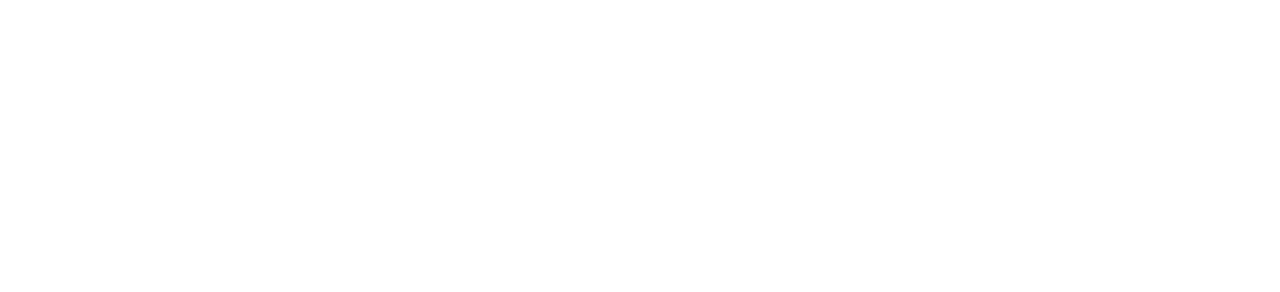
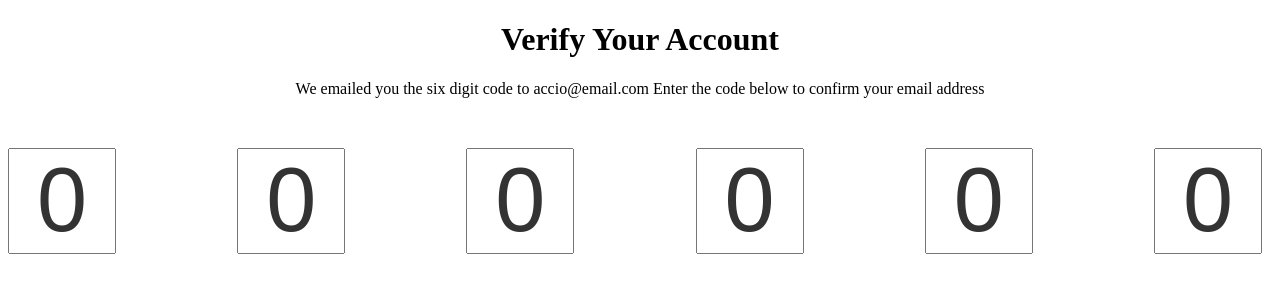
Before and after one commit to acciojob/OTP-RishabhSingh4872962, a website: page main.html in a window 1280 px wide. Drawn offline with Linux system fonts and the light colour scheme.

Commit message:
created a submission

```diff
--- a/main.html
+++ b/main.html
@@ -7,6 +7,22 @@
 </head>
 
 <body>
+
+
+	<h1 id="verification_heading">Verify Your Account</h1>
+
+	<p id="verification_subtext">We emailed you the six digit code to accio@email.com Enter the code below to confirm your email address</p>
+
+	<div class="code-container">
+	<input class="code"  value=0 />
+	<input class="code"  value=0 />
+	<input class="code"  value=0 />
+	<input class="code"  value=0 />
+	<input class="code"  value=0 />
+	<input class="code"  value=0 />
+
+</div>
+
 	<!-- the entire body must be written by student -->
     <script type="text/javascript" src="./script.js">
 </script>
--- a/styles.css
+++ b/styles.css
@@ -1 +1,23 @@
 /*  your css code here. If applicable */
+#verification_heading{
+	display:flex;
+	justify-content:center
+}
+#verification_subtext{
+	display:flex;
+	justify-content:center
+}
+.code-container{
+	 display: flex;
+      justify-content: space-between;
+      align-items: center;
+	margin-top:50px
+}
+.code{
+	margin-right:10px;
+	height:100px;
+	width:100px;
+	font-size:90px;
+	text-align:center;
+	color:#333;
+}
```
